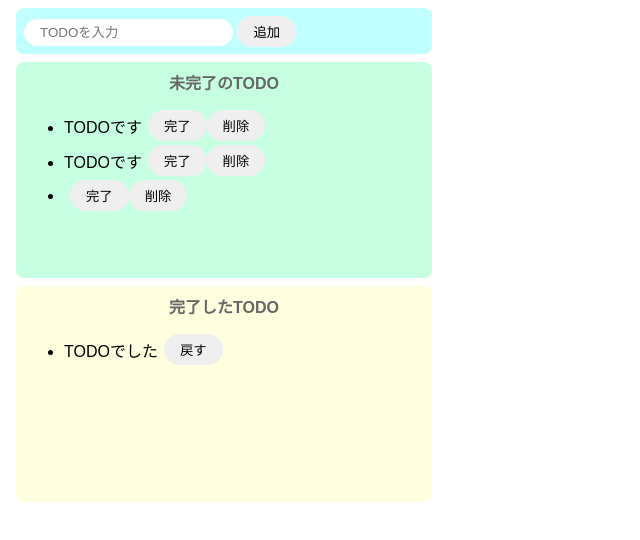
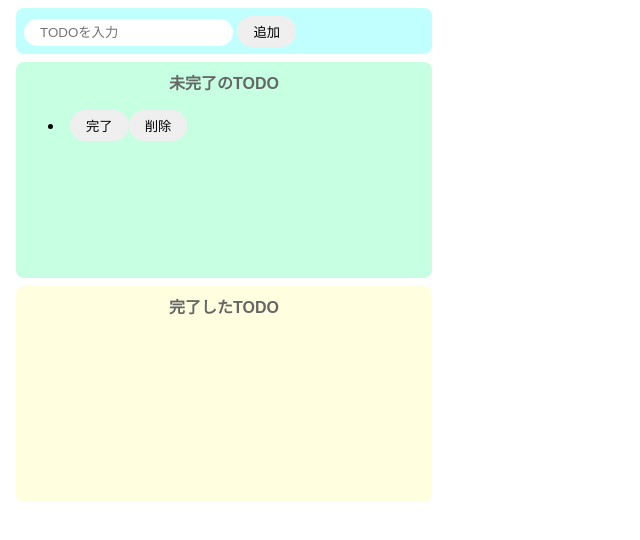
Before and after one commit to Tateishi-Fumio/js_study, a website built with Parcel: page index.html in a window 1280 px wide. Both pictures are taken after a click on the button "追加". Shown: the whole page, without its empty margins (0-640 px from the left). Built offline with nearby package versions, Linux system fonts and the light colour scheme.

Commit message:
todoアプリ javascriptで作成

```diff
--- a/index.html
+++ b/index.html
@@ -12,27 +12,11 @@
     </div>
     <div class="imcomplete-area">
       <p class="title">未完了のTODO</p>
-      <ul id="incomplete-list">
-        <div class="list-row">
-          <li>TODOです</li>
-          <button>完了</button>
-          <button>削除</button>
-        </div>
-        <div class="list-row">
-          <li>TODOです</li>
-          <button>完了</button>
-          <button>削除</button>
-        </div>
-      </ul>
+      <ul id="incomplete-list"></ul>
     </div>
     <div class="complete-area">
       <p class="title">完了したTODO</p>
-      <ul id="complete-area">
-        <div class="list-row">
-          <li class="list">TODOでした</li>
-          <button>戻す</button>
-        </div>
-      </ul>
+      <ul id="complete-area"></ul>
     </div>
     <script src="src/index.js"></script>
   </body>
--- a/src/index.js
+++ b/src/index.js
@@ -6,13 +6,23 @@ const onClickAdd = () => {
 
   document.getElementById("add-text").value = "";
 
+  createIncompleteList(inputText);
+};
+
+// 未完了リストから指定の要素を削除
+const deleteFromincompleteList = (target) => {
+  document.getElementById("incomplete-list").removeChild(target);
+};
+
+// 未完了リストに追加する関数
+const createIncompleteList = (text) => {
   // div生成
   const div = document.createElement("div");
   div.className = "list-row";
 
   // liタグ生成
   const li = document.createElement("li");
-  li.innerText = inputText;
+  li.innerText = text;
 
   // button(完了)タグ生成
   const completeButton = document.createElement("button");
@@ -37,6 +47,15 @@ const onClickAdd = () => {
     // button(戻す)タグ生成
     const returnButton = document.createElement("button");
     returnButton.innerText = "戻す";
+    returnButton.addEventListener("click", () => {
+      // 押された完了ボタンの親タグ(div)を完了リストから削除
+      const target = returnButton.parentNode;
+      document.getElementById("complete-area").removeChild(target);
+
+      // TODO内容テキストを取得
+      const text = returnButton.parentNode.firstElementChild.innerText;
+      createIncompleteList(text);
+    });
 
     // divタグに子要素追加
     addTarget.appendChild(li);
@@ -63,11 +82,6 @@ const onClickAdd = () => {
   document.getElementById("incomplete-list").appendChild(div);
 };
 
-// 未完了リストから指定の要素を削除
-const deleteFromincompleteList = (target) => {
-  document.getElementById("incomplete-list").removeChild(target);
-};
-
 document
   .getElementById("add-button")
   .addEventListener("click", () => onClickAdd());
```
